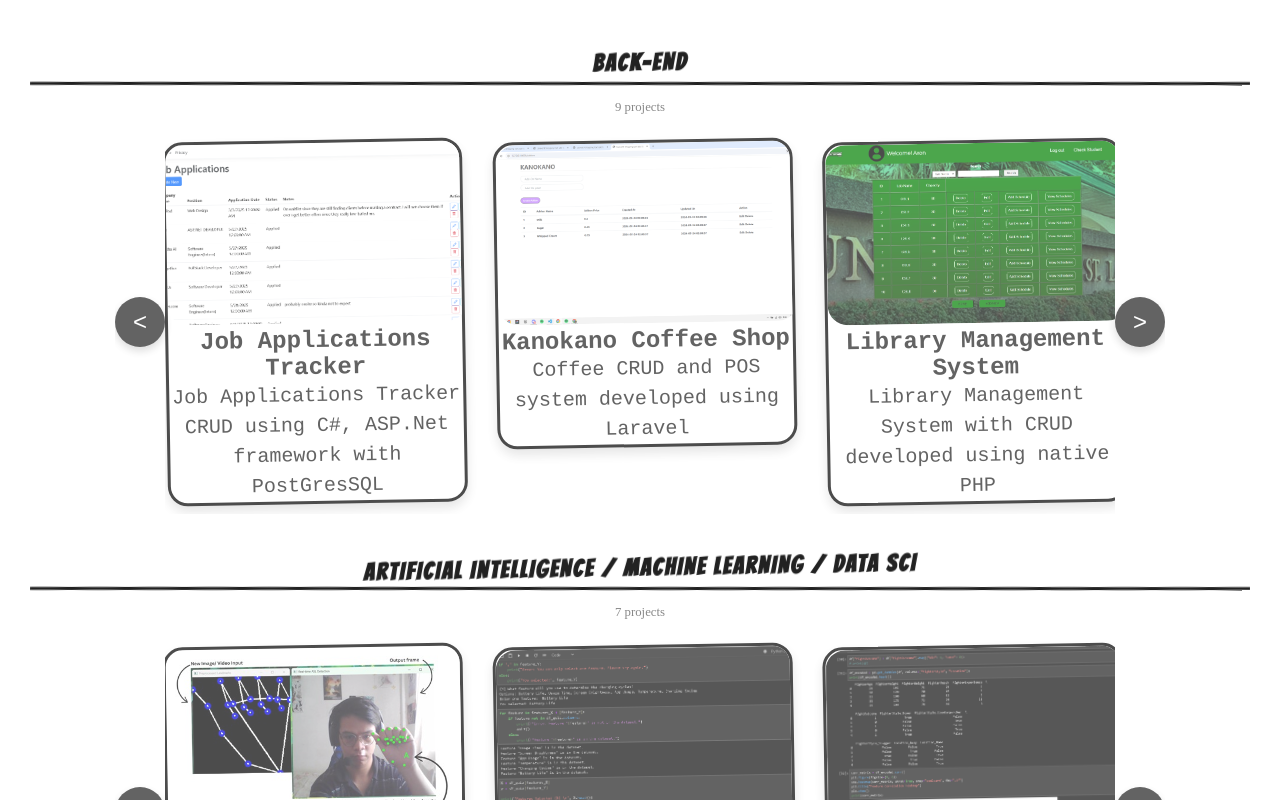
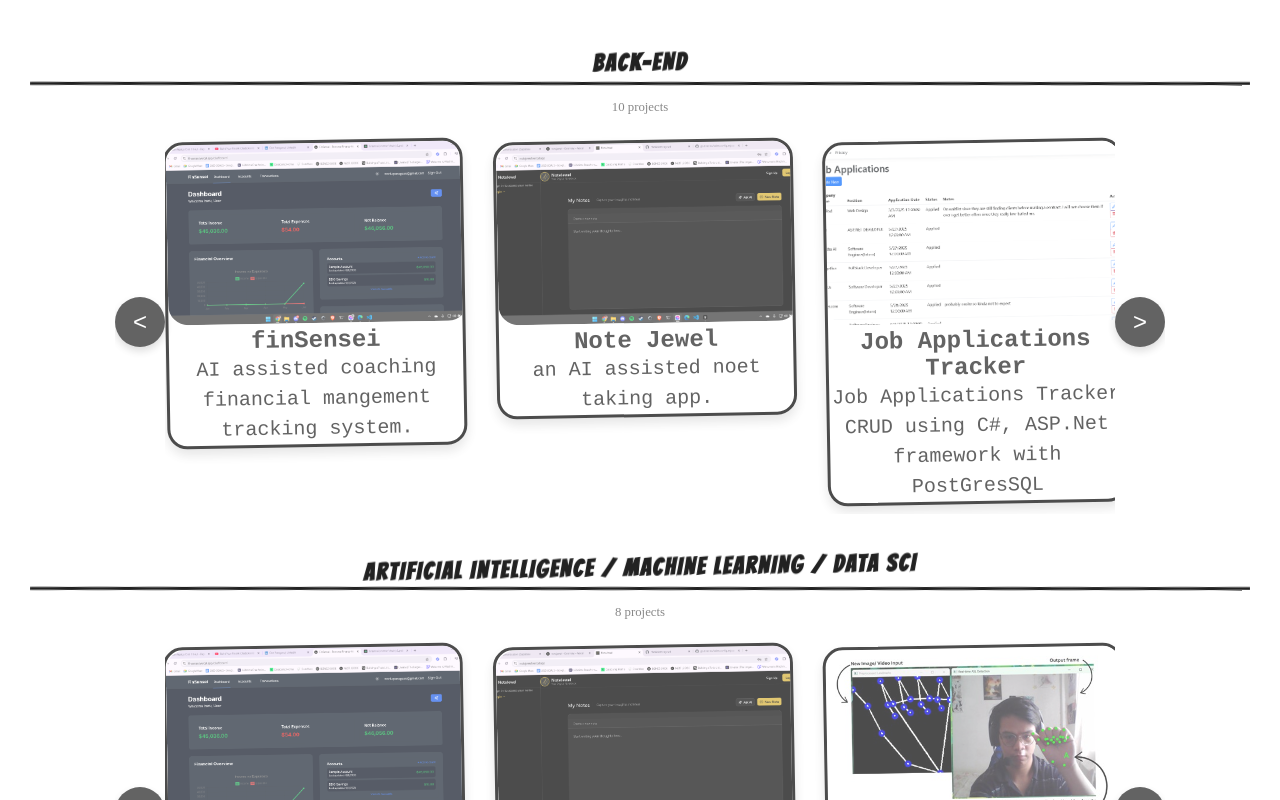
Before and after one commit to rdeniele/ron_react_portfolio, a React (Vite) app: page / in a window 1280 px wide. Shown: the part 960-1760 px from the top of the page. Built offline with nearby package versions, Linux system fonts and the light colour scheme.

Commit message:
add: include finSensei project in Projects section and update Skills section to comment out unused skills

```diff
--- a/src/sections/Projects/Projects.jsx
+++ b/src/sections/Projects/Projects.jsx
@@ -28,6 +28,7 @@
 import unloadly from '../../assets/Unloadly.png';
 import jobAppTrack from '../../assets/JobApplicationsTracker.png';
 import noteJewel from '../../assets/noteJewel_AI.png';
+import finSensei from '../../assets/finsenseiAI.png';
 
 function Projects() {
   const [currentSlide, setCurrentSlide] = useState({
@@ -55,6 +56,8 @@
   };
 
   const backEndProjects = [
+    { src: finSensei, link: "https://finsensei.vercel.app/dashboard", h3: "finSensei", p: "AI assisted coaching financial mangement tracking system." },
+    { src: noteJewel, link: "https://notejewel.vercel.app/", h3: "Note Jewel", p: "an AI assisted noet taking app." },
     { src: jobAppTrack, link: "https://github.com/rdeniele/JobApplicationTracker.git", h3: "Job Applications Tracker", p: "Job Applications Tracker CRUD using C#, ASP.Net framework with PostGresSQL " },
     { src: KanokanoImage, link: "https://github.com/rdeniele/coffee_shop2", h3: "Kanokano Coffee Shop", p: "Coffee CRUD and POS system developed using Laravel" },
     { src: LBMSImage, link: "https://github.com/rdeniele/coffee_shop2", h3: "Library Management System", p: "Library Management System with CRUD developed using native PHP" },
@@ -63,18 +66,17 @@
     { src: BudYetImage, link: "https://github.com/Lowkiiii/bud_yet/tree/master", h3: "Bud Yet", p: "Finance Tracking System with CRUD developed using Laravel, Tailwind, ShadCN, and Typescript" },
     { src: EmployImage, link: "https://github.com/rdeniele/employment_management", h3: "Employment Management System", p: "Employment CRUD using Code Igniter" },
     { src: SignItOnImage, link: "https://github.com/rdeniele/ASL_TO_TEXT_WEB.git", h3: "Sign it On", p: "ASL-to-Text-to-Speech Web App using Django & TensorFlow" },
-    { src: noteJewel, link: "https://notejewel.vercel.app/", h3: "Note Jewel", p: "an AI assisted noet taking app." },
   ];
 
   const aiProjects = [
+    { src: finSensei, link: "https://finsensei.vercel.app/dashboard", h3: "finSensei", p: "AI assisted coaching financial mangement tracking system." },
+    { src: noteJewel, link: "https://notejewel.vercel.app/", h3: "Note Jewel", p: "an AI assisted noet taking app." },
     { src: Sign2Image, link: "https://github.com/rdeniele/ASL_TO_TEXT_WEB.git", h3: "Sign it On", p: "ASL-to-Text-to-Speech Web App using Django & TensorFlow" },
     { src: BattLife, link: "https://github.com/rdeniele/ASL_TO_TEXT_WEB.git", h3: "Battery Life Prediction", p: "Predict battery life using Linear Regression" },
     { src: BoxMatch, link: "https://github.com/rdeniele/ASL_TO_TEXT_WEB.git", h3: "Boxing Match Prediction", p: "Predict boxing winners using Logistic Regression" },
     { src: CpuTemp, link: "https://github.com/rdeniele/ASL_TO_TEXT_WEB.git", h3: "CPU Temp Prediction", p: "Predict laptop CPU temp using Linear Regression" },
     { src: mmaMatch, link: "https://github.com/rdeniele/ASL_TO_TEXT_WEB.git", h3: "MMA Match Prediction", p: "Predict MMA Match using Decision Tree" },
     { src: parrot, link: "https://github.com/rdeniele/ASL_TO_TEXT_WEB.git", h3: "Parrot Species Prediction", p: "Predict Parrot Species using SVC" },
-    { src: noteJewel, link: "https://notejewel.vercel.app/", h3: "Note Jewel", p: "an AI assisted noet taking app." },
-
   ];
 
   const gamedevProjects = [
--- a/src/sections/Skills/Skills.jsx
+++ b/src/sections/Skills/Skills.jsx
@@ -15,7 +15,7 @@
         <SkillList src={checkMarkIcon} skill="HTML" />
         <SkillList src={checkMarkIcon} skill="CSS" />
         <SkillList src={checkMarkIcon} skill="JavaScript" />
-        <SkillList src={checkMarkIcon} skill="Node" />
+        {/* <SkillList src={checkMarkIcon} skill="Node" /> */}
       </div>
 
       {/* <hr />
@@ -38,10 +38,10 @@
       <hr />
       <div className={styles.skillList}>
         <SkillList src={checkMarkIcon} skill="C#" />
-        <SkillList src={checkMarkIcon} skill="C++" />
-        <SkillList src={checkMarkIcon} skill="Java" />
+        <SkillList src={checkMarkIcon} skill="ASP.NET" />
+        {/* <SkillList src={checkMarkIcon} skill="Java" />
         <SkillList src={checkMarkIcon} skill="Unity" />
-        <SkillList src={checkMarkIcon} skill="Blender" />
+        <SkillList src={checkMarkIcon} skill="Blender" /> */}
       </div>
 
       <hr />
@@ -49,7 +49,7 @@
         <SkillList src={checkMarkIcon} skill="Python" />
         <SkillList src={checkMarkIcon} skill="Tensorflow" />
         <SkillList src={checkMarkIcon} skill="Django" />
-        <SkillList src={checkMarkIcon} skill="MongoDB" />
+        {/* <SkillList src={checkMarkIcon} skill="MongoDB" /> */}
       </div>
 
       <hr />
```
Also changed, not shown: src/assets/finsenseiAI.png (added).
